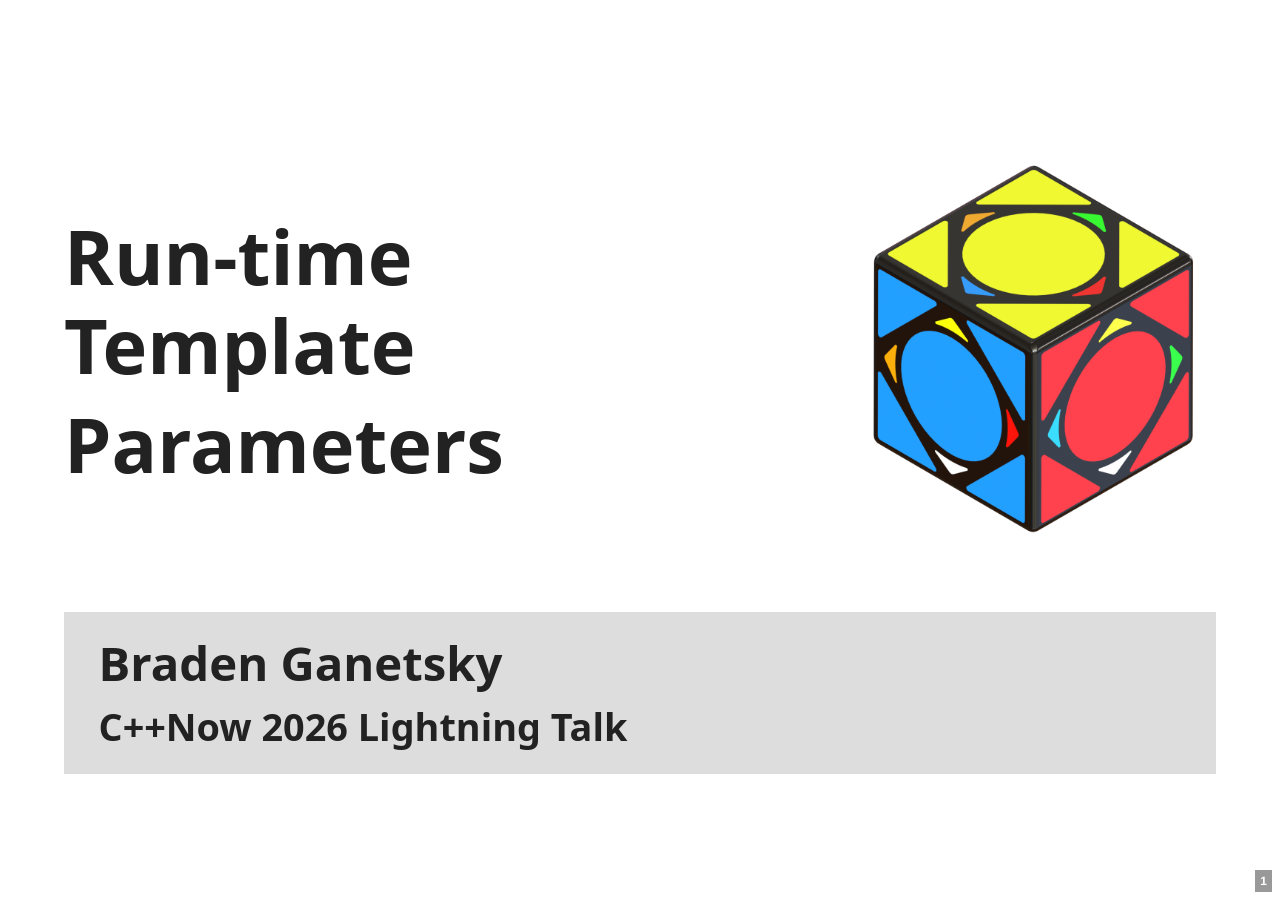
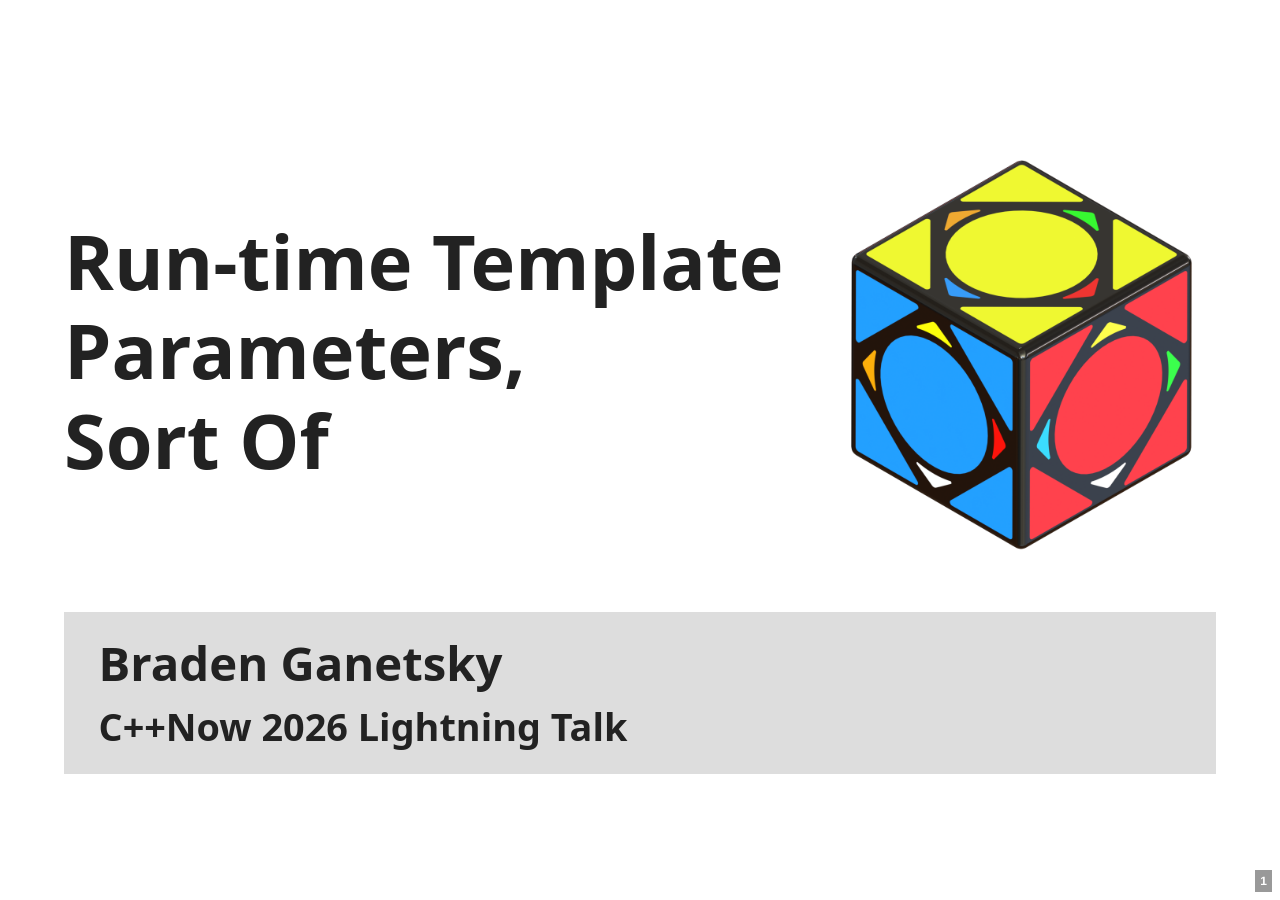
Before and after one commit to k3DW/slides, a Jekyll site: the page built from 2026/cppnow-lightning/index.html, in a window 1280 px wide. Built offline with Jekyll 4.4.1, drawn with Linux system fonts in a browser that asks for light colours; some web fonts are replaced.

Commit message:
2026/cppnow-lightning: Cleanup

```diff
--- a/2026/cppnow-lightning/index.html
+++ b/2026/cppnow-lightning/index.html
@@ -3,7 +3,7 @@ layout: reveal.js
 title: "C++Now 2026 Lightning Talk"
 layout-version: 1
 footer:
-    left: "Run-time Template Parameters"
+    left: "Run-time Template Parameters, Sort Of"
     right: "Braden Ganetsky - C++Now 2026"
     sub: false
 thank-you:
@@ -18,8 +18,9 @@ thank-you:
         <div style="flex: 0 1 75%; display: flex; flex-flow: row;">
             <div style="font-size:200%; display: flex; flex-flow: column; flex: 0 1 auto;">
                 <div style="flex: 1 1 auto;"></div>
-                <div                          >Run-time</div>
-                <div style="margin-top:-10px;">Template Parameters</div>
+                <div                          >Run-time Template</div>
+                <div style="margin-top:-10px;">Parameters,</div>
+                <div style="margin-top:-10px;">Sort Of</div>
                 <div style="flex: 1 1 auto;"></div>
                 <div style="flex: 0 1 0.5em;"></div>
             </div>
--- a/2026/cppnow-lightning/regions/trait-2.html
+++ b/2026/cppnow-lightning/regions/trait-2.html
@@ -3,7 +3,7 @@
         ## Let's interpret this differently
         * `add<foo()` - calling `operator<`
         * `3>::value` - calling `operator>`
-        * `add<foo() , 3>::value` - calls `operator,`
+        * `add<foo() , 3>::value` - calling `operator,`
         * Michael Caisse - "The evils of overloading operators"
     </textarea>
 </section>
```
